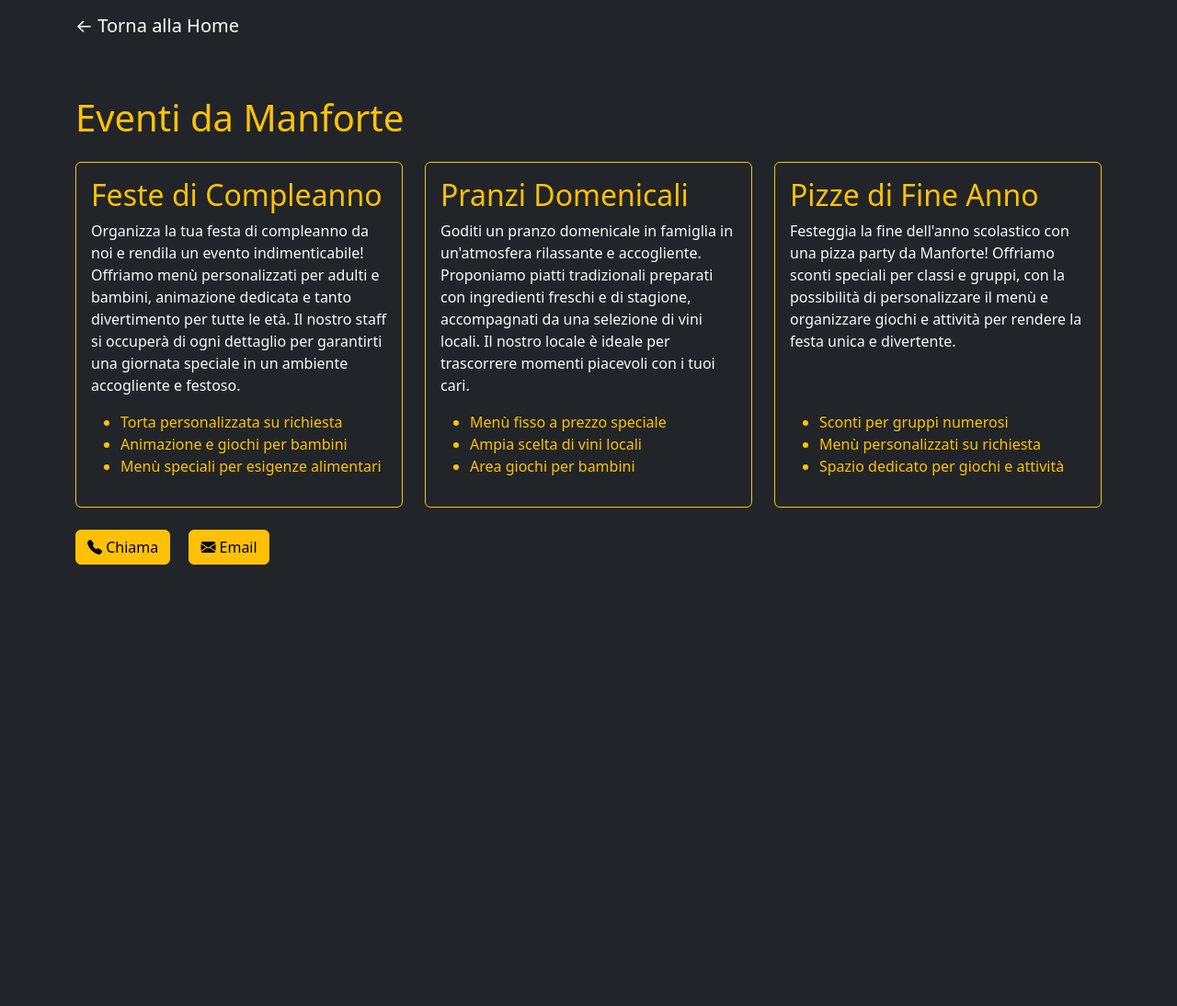
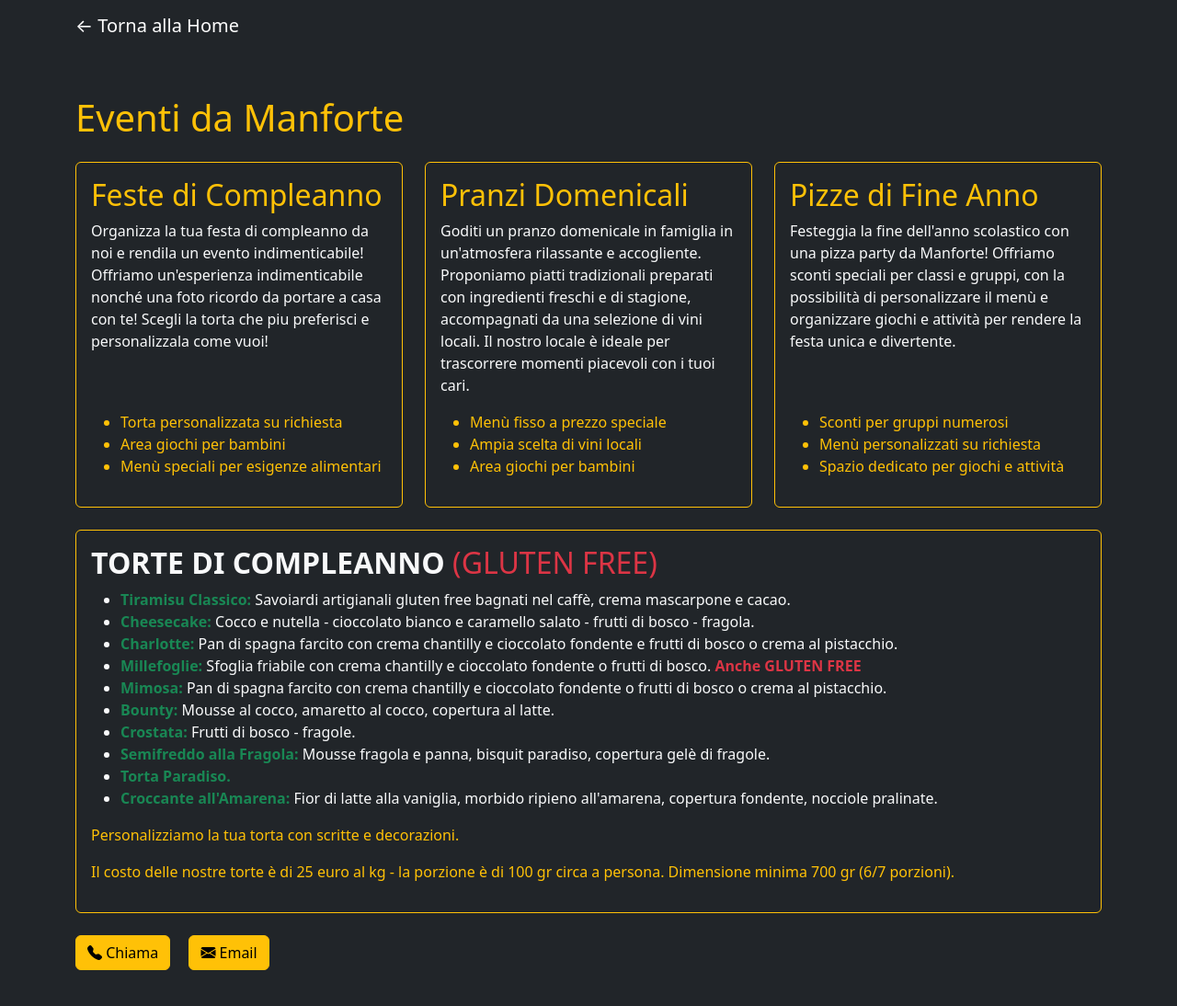
Before and after one commit to galbatorix060/manforte, a plain HTML site: page eventi.html in a window 1280 px wide. Shown: the whole page at 92% size. Before the commit the page ends 800 px from the top, so only its background shows below. Drawn offline with nearby package versions, Linux system fonts and the light colour scheme.

Commit message:
modifiche varie aggiunto torte di compleanno

```diff
--- a/eventi.html
+++ b/eventi.html
@@ -69,13 +69,11 @@
           <div class="card-body d-flex flex-column">
             <h2 class="card-title text-warning">Feste di Compleanno</h2>
             <p class="card-text text-light flex-grow-1">
-              Organizza la tua festa di compleanno da noi e rendila un evento indimenticabile! Offriamo menù personalizzati
-              per adulti e bambini, animazione dedicata e tanto divertimento per tutte le età. Il nostro staff si occuperà
-              di ogni dettaglio per garantirti una giornata speciale in un ambiente accogliente e festoso.
+              Organizza la tua festa di compleanno da noi e rendila un evento indimenticabile! Offriamo un'esperienza indimenticabile nonch&eacute; una foto ricordo da portare a casa con te! Scegli la torta che piu preferisci e personalizzala come vuoi!
             </p>
             <ul class="text-warning mb-3">
               <li>Torta personalizzata su richiesta</li>
-              <li>Animazione e giochi per bambini</li>
+              <li>Area giochi per bambini</li>
               <li>Menù speciali per esigenze alimentari</li>
             </ul>
           </div>
@@ -117,6 +115,28 @@
         </div>
       </section>
     </div>
+<br>
+    <section class="col-12">
+  <div class="card bg-dark border-warning">
+    <div class="card-body d-flex flex-column">
+      <h2 class="card-title text-light"><strong>TORTE DI COMPLEANNO</strong> <span class="text-danger">(GLUTEN FREE)</span></h2>
+      <ul class="text-light flex-grow-1">
+        <li><strong class="text-success">Tiramisu Classico:</strong> Savoiardi artigianali gluten free bagnati nel caffè, crema mascarpone e cacao.</li>
+        <li><strong class="text-success">Cheesecake:</strong> Cocco e nutella - cioccolato bianco e caramello salato - frutti di bosco - fragola.</li>
+        <li><strong class="text-success">Charlotte:</strong> Pan di spagna farcito con crema chantilly e cioccolato fondente e frutti di bosco o crema al pistacchio.</li>
+        <li><strong class="text-success">Millefoglie:</strong> Sfoglia friabile con crema chantilly e cioccolato fondente o frutti di bosco. <b class="text-danger">Anche GLUTEN  FREE</b> </li>
+        <li><strong class="text-success">Mimosa:</strong> Pan di spagna farcito con crema chantilly e cioccolato fondente o frutti di bosco o crema al pistacchio.</li>
+        <li><strong class="text-success">Bounty:</strong> Mousse al cocco, amaretto al cocco, copertura al latte.</li>
+        <li><strong class="text-success">Crostata:</strong> Frutti di bosco - fragole.</li>
+        <li><strong class="text-success">Semifreddo alla Fragola:</strong> Mousse fragola e panna, bisquit paradiso, copertura gelè di fragole.</li>
+        <li><strong class="text-success">Torta Paradiso.</strong></li>
+        <li><strong class="text-success">Croccante all'Amarena:</strong> Fior di latte alla vaniglia, morbido ripieno all'amarena, copertura fondente, nocciole pralinate.</li>
+      </ul>
+      <p class="text-warning">Personalizziamo la tua torta con scritte e decorazioni.</p>
+      <p class="text-warning">Il costo delle nostre torte è di 25 euro al kg - la porzione è di 100 gr circa a persona. Dimensione minima 700 gr (6/7 porzioni).</p>
+    </div>
+  </div>
+</section>
 
     <div class="mt-4">
       <a href="tel:+3906823871" class="btn btn-warning me-3" aria-label="Chiama Manforte">
```
Also changed, not shown: index.html (+1 -1 lines), menu.html (+1 -1 lines).
